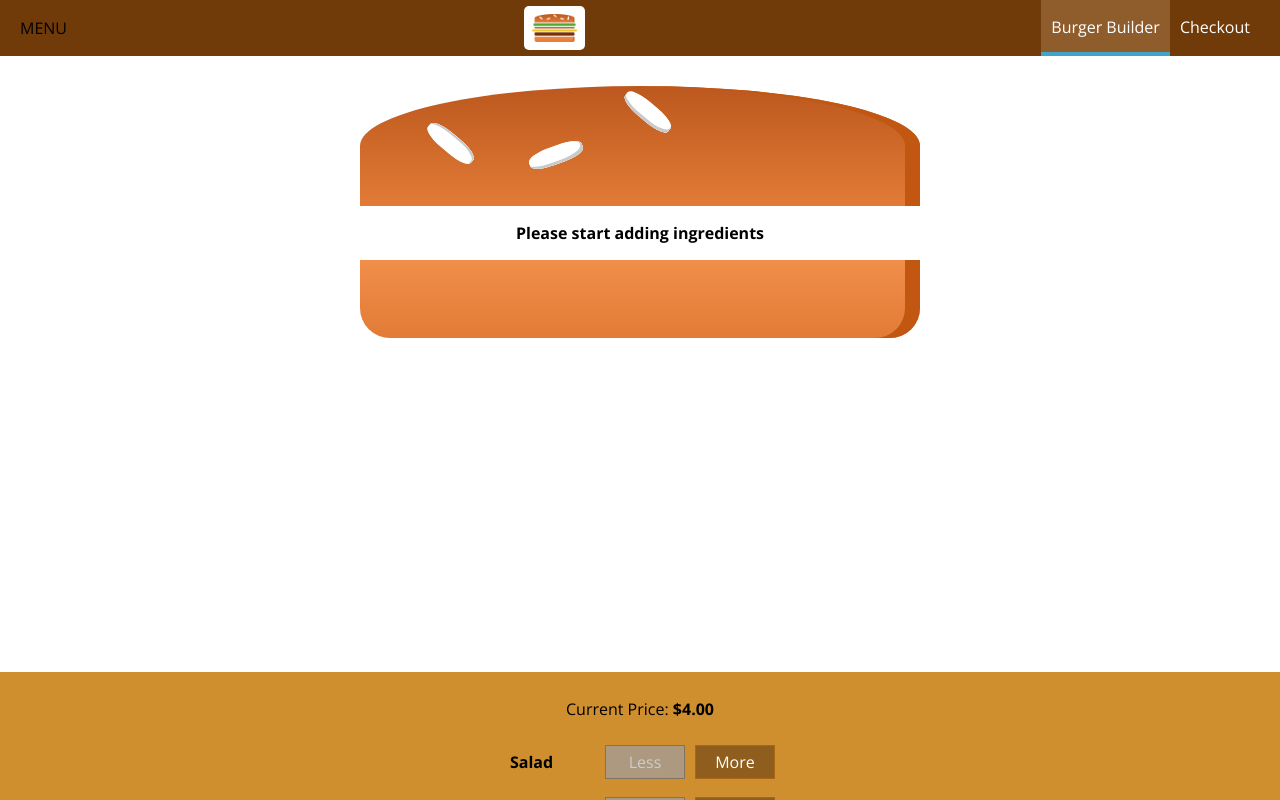
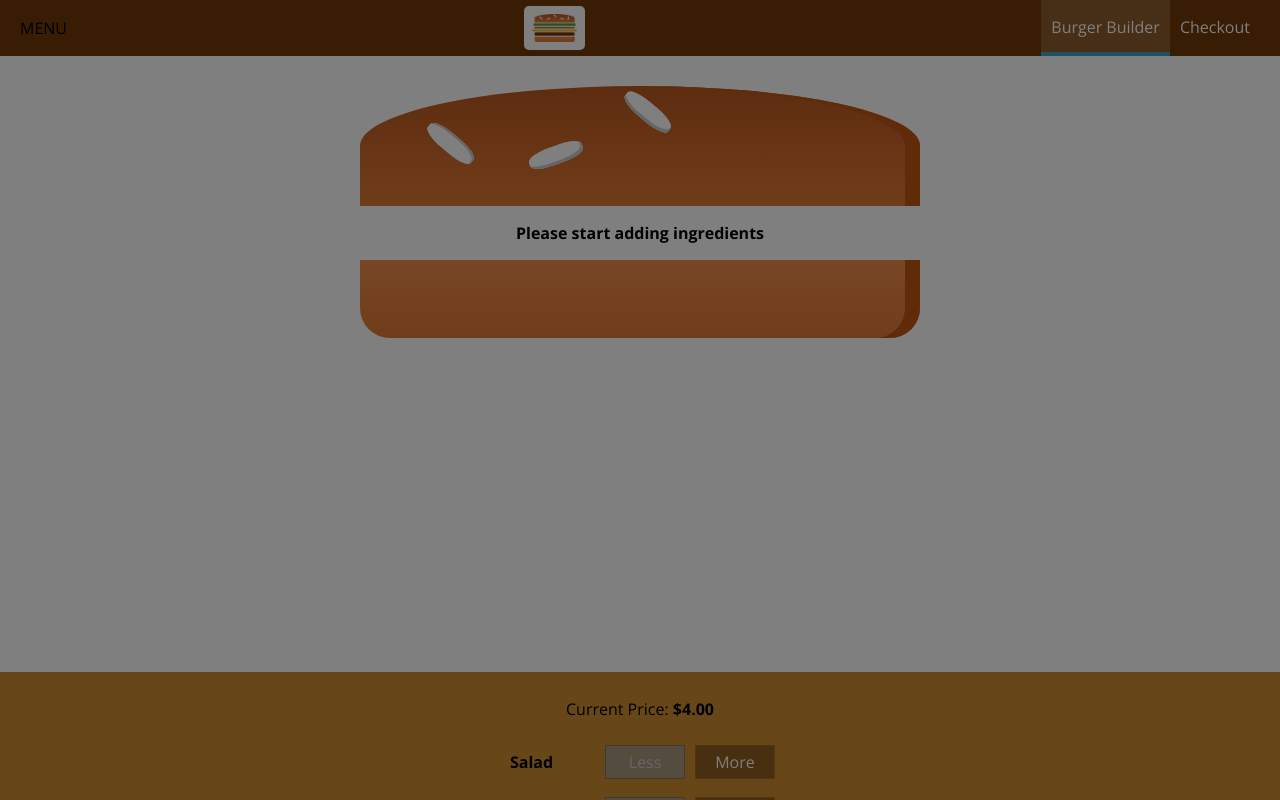
Before and after one commit to agdavid/burger-basics, a React app: page / in a window 1280 px wide. Shown: the top 800 px of the page. Built offline with nearby package versions, Linux system fonts and the light colour scheme.

Commit message:
add click handler to close SideDrawer and utilize classes to animate

```diff
--- a/src/components/Layout/Layout.js
+++ b/src/components/Layout/Layout.js
@@ -1,17 +1,30 @@
-import React from 'react';
+import React, { Component } from 'react';
 import Aux from '../../hoc/Aux';
 import classes from './Layout.css';
 import Toolbar from '../Navigation/Toolbar/Toolbar';
 import SideDrawer from '../Navigation/SideDrawer/SideDrawer';
 
-const layout = (props) => {
-    return (
-        <Aux>
-            <Toolbar />
-            <SideDrawer />
-            <main className={classes.Content}>{props.children}</main>
-        </Aux>
-    );
-};
+class Layout extends Component {
+    state = {
+        showSideDrawer: true,
 
-export default layout;
+    }
+
+    sideDrawerClosedHandler = () => {
+        this.setState({ showSideDrawer: false });
+    }
+
+    render () {
+        return (
+            <Aux>
+                <Toolbar />
+                <SideDrawer
+                open={this.state.showSideDrawer}
+                closed={this.sideDrawerClosedHandler}/>
+                <main className={classes.Content}>{this.props.children}</main>
+            </Aux>
+        );
+    }
+}
+
+export default Layout;
--- a/src/components/Navigation/SideDrawer/SideDrawer.js
+++ b/src/components/Navigation/SideDrawer/SideDrawer.js
@@ -2,17 +2,26 @@
 import Logo from '../../Logo/Logo';
 import NavigationItems from '../NavigationItems/NavigationItems';
 import classes from './SideDrawer.css';
-
+import Backdrop from '../../UI/Backdrop/Backdrop';
+import Aux from '../../../hoc/Aux';
 
 const sideDrawer = (props) => {
+    let attachedClasses = [classes.SideDrawer, classes.Close];
+    if (props.open) {
+        attachedClasses = [classes.SideDrawer, classes.Open];
+    }
+
     return (
-        <div className={classes.SideDrawer}>
-            <div className={classes.Logo}>
-                <Logo />
+        <Aux>
+            <Backdrop show={props.open} clicked={props.closed}/>
+            <div className={attachedClasses.join(' ')}>
+                <div className={classes.Logo}>
+                    <Logo />
+                </div>
+                <nav><NavigationItems /></nav>
+
             </div>
-            <nav><NavigationItems /></nav>
-
-        </div>
+        </Aux>
     );
 };
 
```
